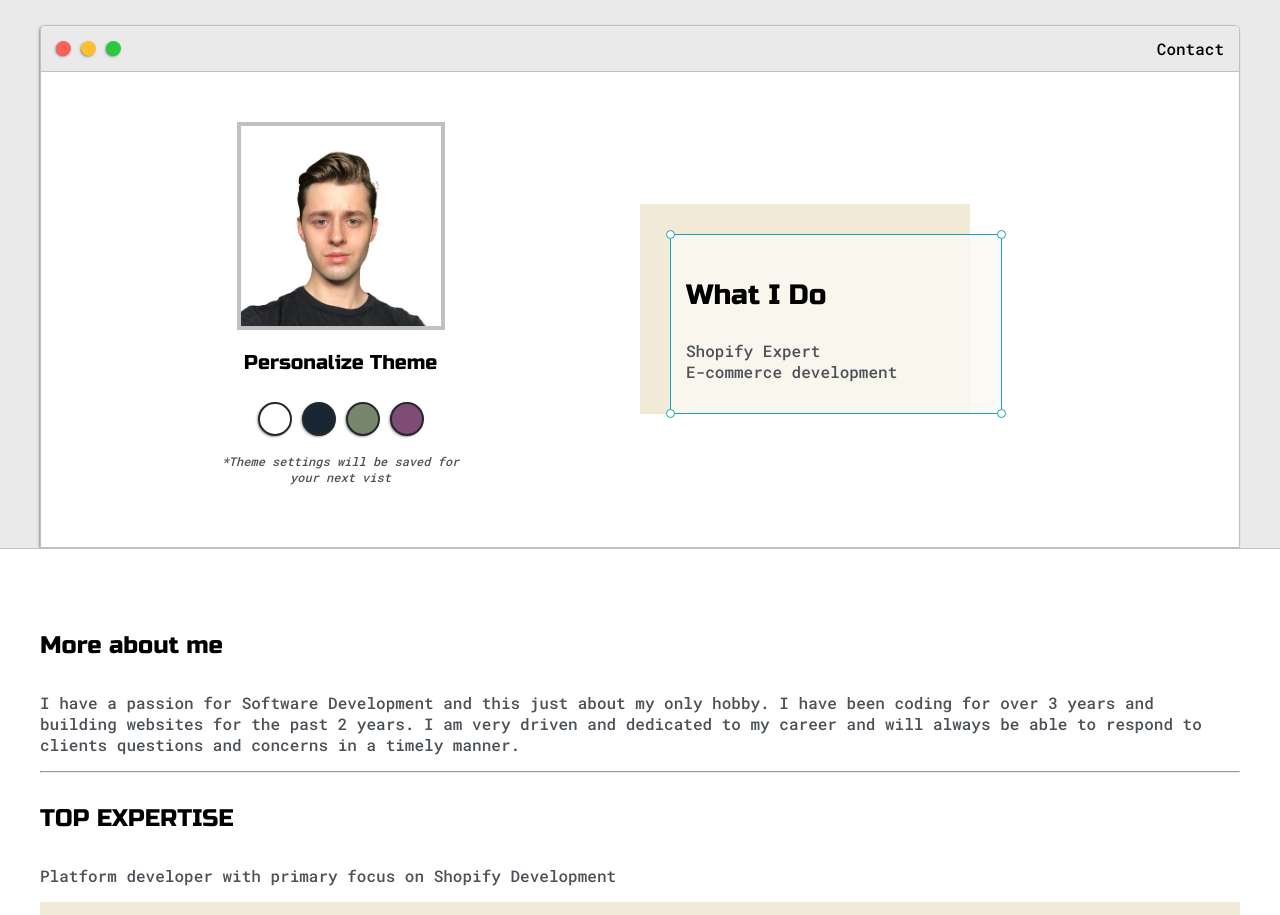
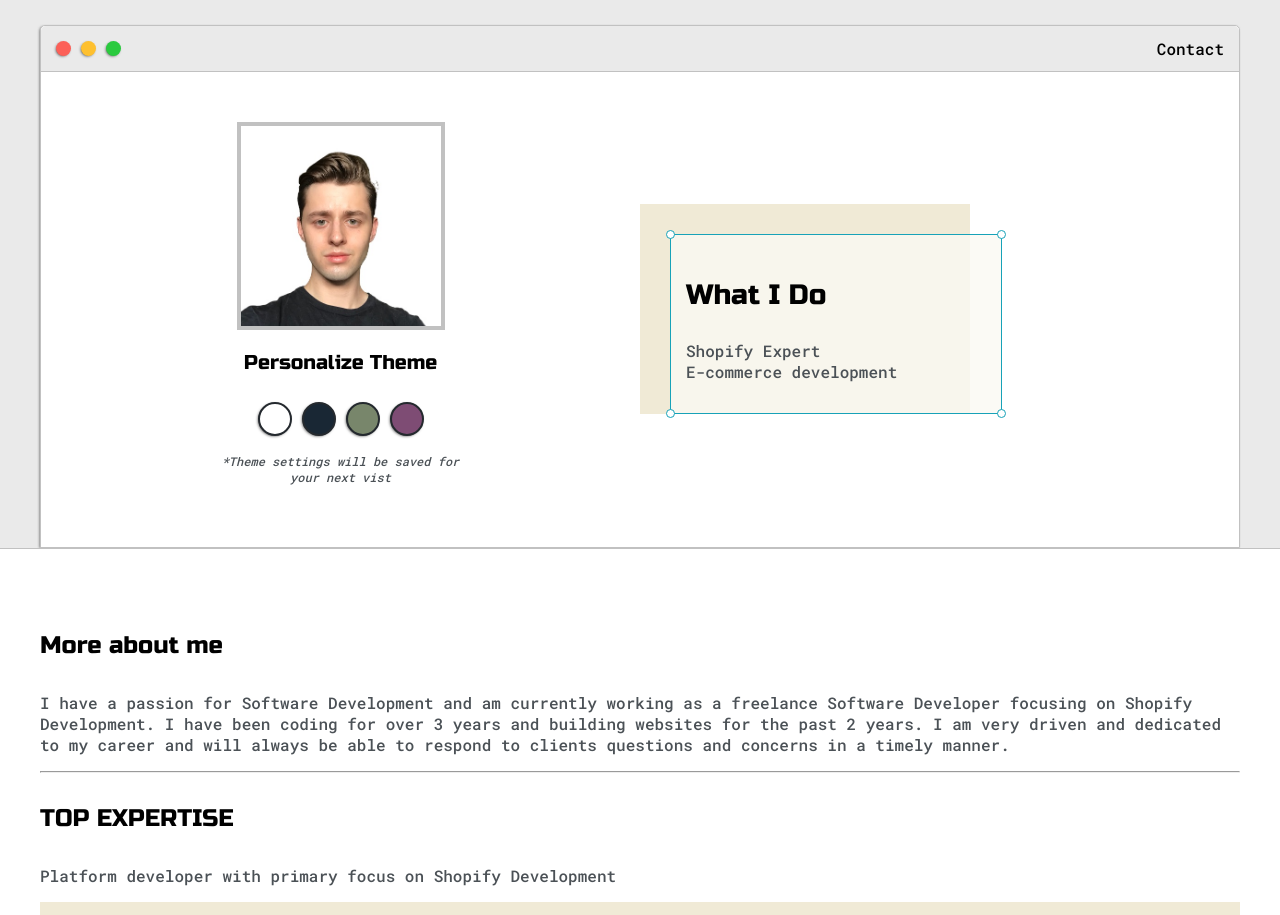
Before and after one commit to jmeegan2/Portfolio-Site, a website: page index.html in a window 1280 px wide. Shown: the part 136-1051 px from the top of the page. Drawn offline with Linux system fonts and the light colour scheme.

Commit message:
changed text

```diff
--- a/index.html
+++ b/index.html
@@ -83,7 +83,7 @@
 				<div class="about-me">
 					<h4>More about me</h4>
 
-					<p>I have a passion for Software Development and this just about my only hobby. I have been coding
+					<p>I have a passion for Software Development and am currently working as a freelance Software Developer focusing on Shopify Development. I have been coding
 						for over 3 years and building websites for the past 2 years. I am very driven and dedicated to
 						my career and will always be able to respond to clients questions and concerns in a timely
 						manner.</p>
```
